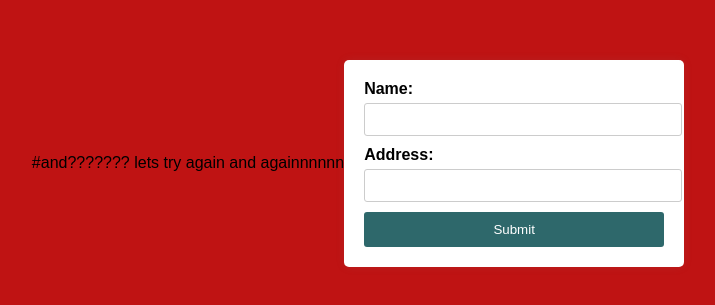
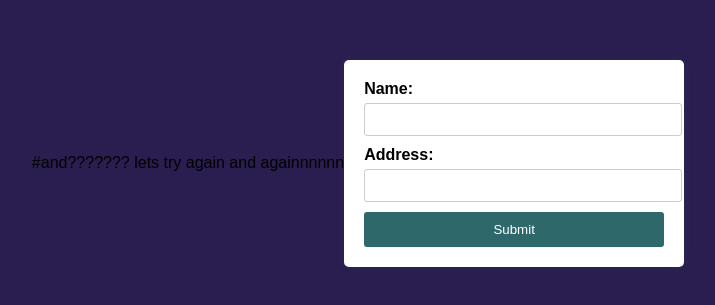
Before and after one commit to Sorrylesya/Precarious-Workforce, a plain HTML site: page index.html in a window 1280 px wide. Shown: the part 245-550 px from the top of the page, without its empty margins (282-997 px from the left). Drawn offline with Linux system fonts and the light colour scheme.

Commit message:
new color

```diff
--- a/index.html
+++ b/index.html
@@ -6,7 +6,7 @@
     <style>
         body {
             font-family: Arial, sans-serif;
-            background-color: #bf1313;
+            background-color: #291e4f;
             margin: 5;
             padding: 2;
             display: flex;
```
